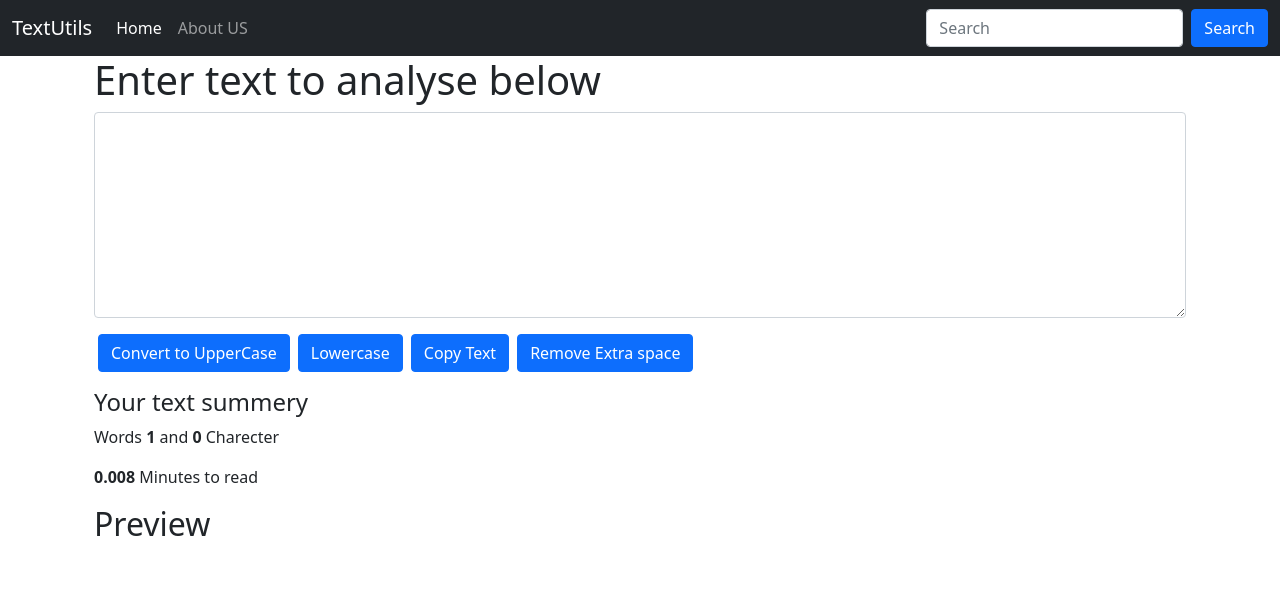
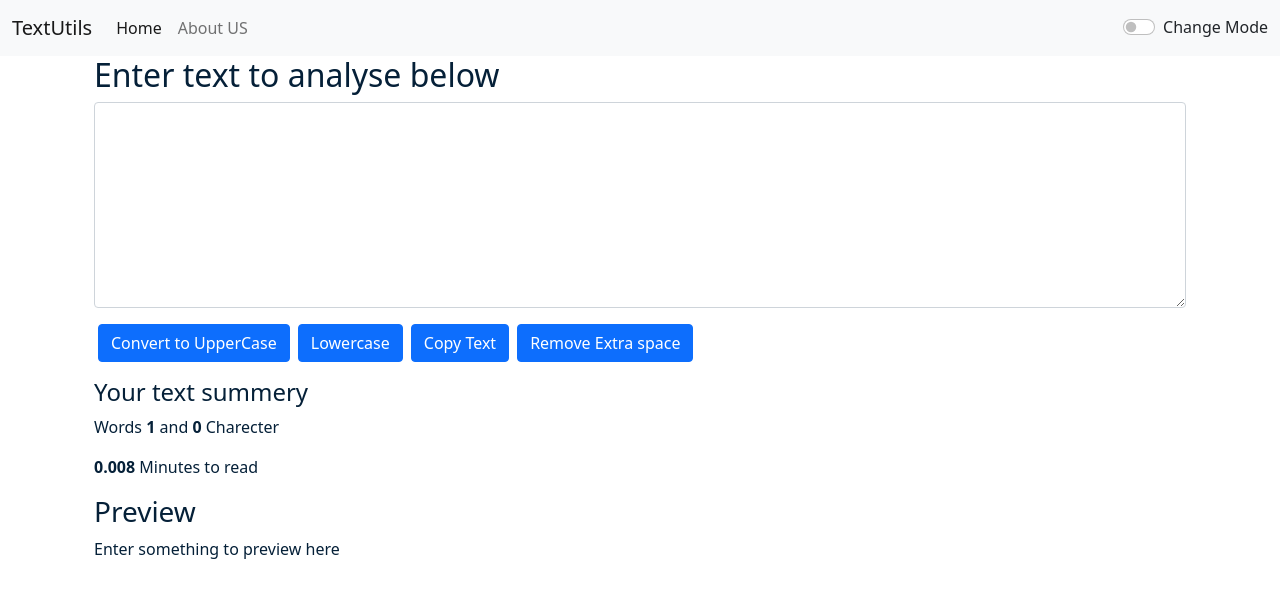
Before and after one commit to gulhaneaj007/Textutils, a React (Create React App) app: page / in a window 1280 px wide. Shown: the top 598 px of the page. Built offline with nearby package versions, Linux system fonts and the light colour scheme.

Commit message:
Improving Dark Mode & Refactoring App Component | Complete React Course in Hindi #12

```diff
--- a/src/App.js
+++ b/src/App.js
@@ -2,13 +2,26 @@
 import Navbar from './components/Navbar';
 import Textform from './components/Textform';
 // import About from './components/About';
+import React,{useState} from 'react';
 
 function App() {
+
+  const [mode, setmode] = useState('light')
+
+  const toggleMode=()=>{
+    if(mode==='light'){
+      setmode('dark');
+      document.body.style.backgroundColor='#052038';
+    }else{
+      setmode('light');
+      document.body.style.backgroundColor='white';
+    }
+  }
   return (
 <>
-    <Navbar title="TextUtils" AboutText="About US"/>
+    <Navbar title="TextUtils" AboutText="About US"  mode={mode} toggleMode={toggleMode}/>
     <div className='container my 3'>
-      <Textform  heading="Enter text to analyse below"  />
+      <Textform  heading="Enter text to analyse below"   mode={mode} />
       {/* <About/> */}
     </div>
 
--- a/src/components/Navbar.js
+++ b/src/components/Navbar.js
@@ -4,7 +4,7 @@
 export default function Navbar(props) {
   return (
     <>
-        <nav className="navbar navbar-expand-lg navbar-dark bg-dark">
+        <nav className={`navbar navbar-expand-lg navbar-${props.mode} bg-${props.mode}`}>
         <div className="container-fluid">
             <a className="navbar-brand" href="/">{props.title}</a>
             <button className="navbar-toggler" type="button" data-bs-toggle="collapse" data-bs-target="#navbarSupportedContent" aria-controls="navbarSupportedContent" aria-expanded="false" aria-label="Toggle navigation">
@@ -19,10 +19,14 @@
                 <a className="nav-link" href="/">{props.AboutText}</a>
                 </li>
             </ul>
-            <form className="d-flex">
+            {/* <form className="d-flex">
                 <input className="form-control me-2" type="search" placeholder="Search" aria-label="Search" />
                 <button className="btn btn-primary" type="submit">Search</button>
-            </form>
+            </form> */}
+            <div className={`form-check form-switch text-${props.mode==='light'?'dark':'light'}`}>
+                <input className="form-check-input" type="checkbox" onClick={props.toggleMode} role="switch" id="flexSwitchCheckDefault"/>
+                <label className="form-check-label" htmlFor="flexSwitchCheckDefault">Change Mode</label>
+            </div>
             </div>
         </div>
         </nav>
--- a/src/components/Textform.js
+++ b/src/components/Textform.js
@@ -33,10 +33,10 @@
 
     return (
       <>
-    <div className='container'>
-        <h1>{props.heading}</h1>
+    <div className='container' style={{color:props.mode==='dark'?'white':'#052038'}}>
+        <h2>{props.heading}</h2>
         <div className="mb-3">
-          <textarea className="form-control" value={text} id="myBox" rows="8" onChange={handleOnchange}></textarea>
+          <textarea className="form-control" value={text} id="myBox" rows="8" style={{backgroundColor:props.mode==='light'?'white':'grey',color:props.mode==='dark'?'white':'#052038'}} onChange={handleOnchange}></textarea>
         </div>
         <button type="button" className="btn btn-primary mx-1" onClick={changeUPcase}>Convert to UpperCase</button>
         <button type="button" className="btn btn-primary mx-1" onClick={changeLowercase}>Lowercase</button>
@@ -46,12 +46,12 @@
 
 
     </div>
-    <div class="container my-3">
+    <div className="container my-3" style={{color:props.mode==='dark'?'white':'#052038'}}>
       <h4>Your text summery</h4>
       <p>Words <b>{text.split(" ").length}</b> and <b>{text.length}</b> Charecter</p>
       <p><b>{0.008* text.split(" ").length}</b> Minutes to read</p>
-      <h2>Preview</h2>
-      <p>{text}</p>
+      <h3>Preview</h3>
+      <p>{text===''?'Enter something to preview here':text}</p>
     </div>
 
     </>
```
